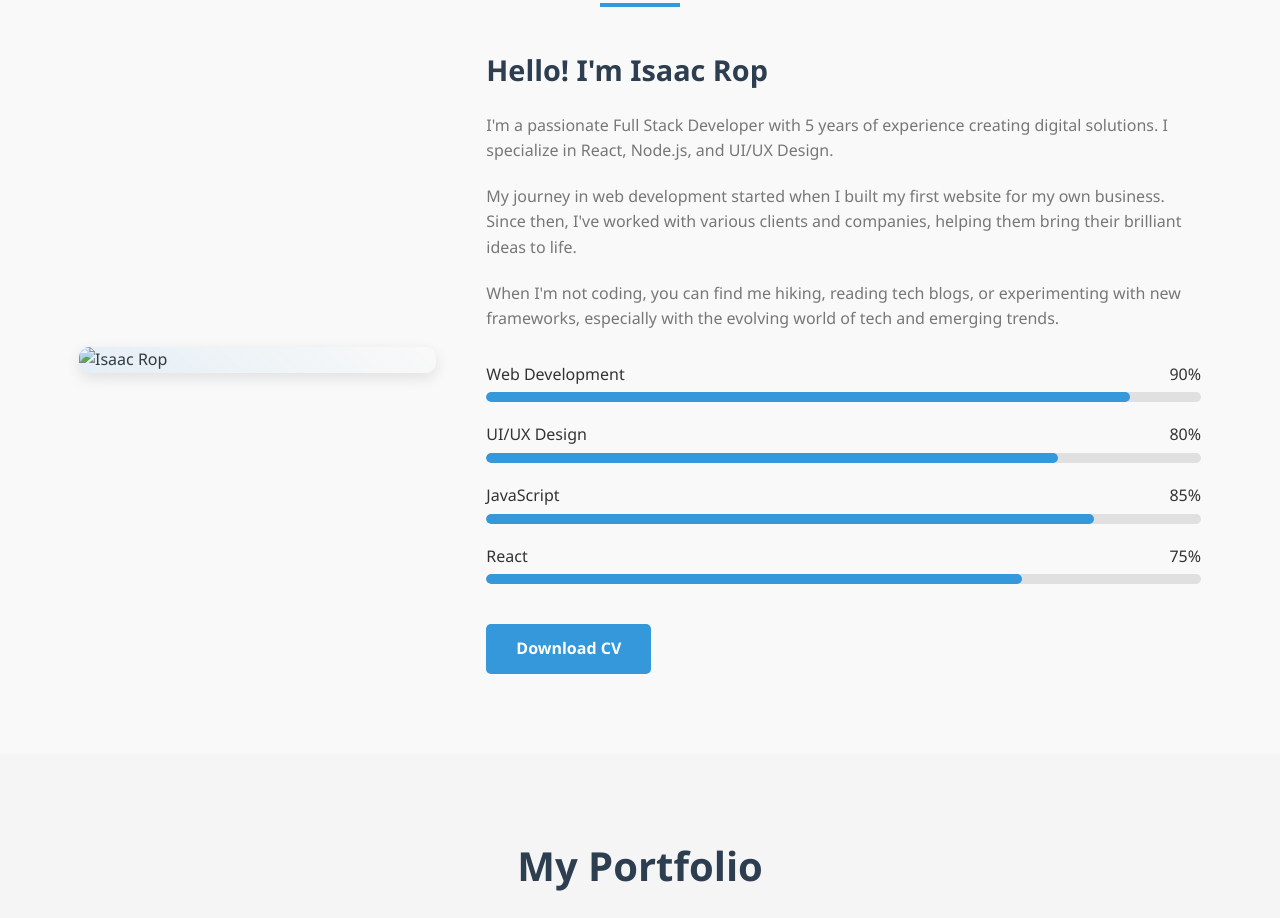
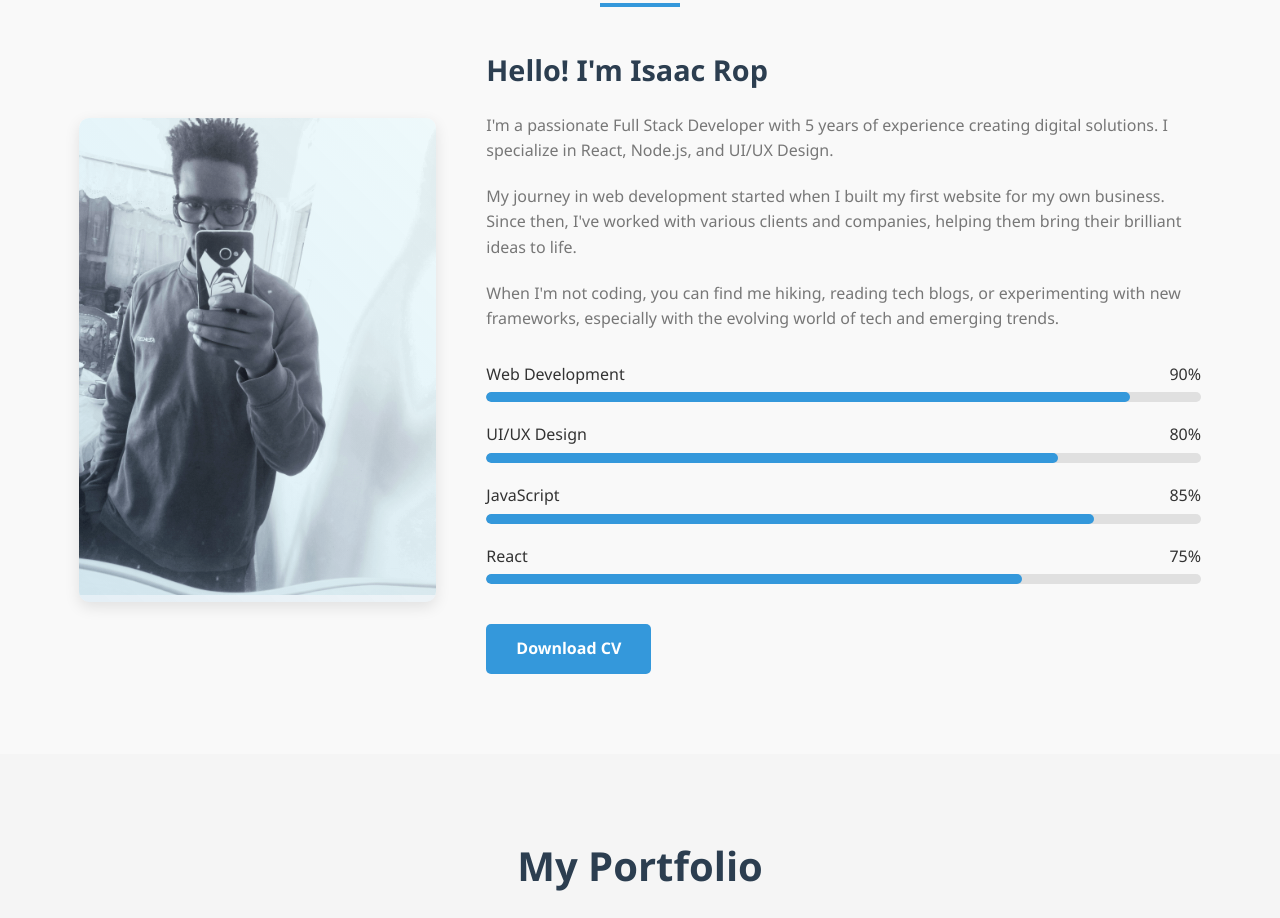
Before and after one commit to ropisaac/portfolio, a plain HTML site: page index.html in a window 1280 px wide. Shown: the part 988-1906 px from the top of the page. Drawn offline with Linux system fonts and the light colour scheme; the site is published under a folder, as on GitHub Pages, so addresses that start at the root find nothing.

Commit message:
Update index.html

```diff
--- a/index.html
+++ b/index.html
@@ -799,7 +799,7 @@
             </div>
             <div class="about-content">
                 <div class="about-img">
-                    <img src="/images/isaac.jpg" alt="Isaac Rop" onerror="reload">
+                    <img src="images/isaac.jpg" alt="Isaac Rop" onerror="reload">
                 </div>
                 <div class="about-text">
                     <h3>Hello! I'm Isaac Rop</h3>
```
